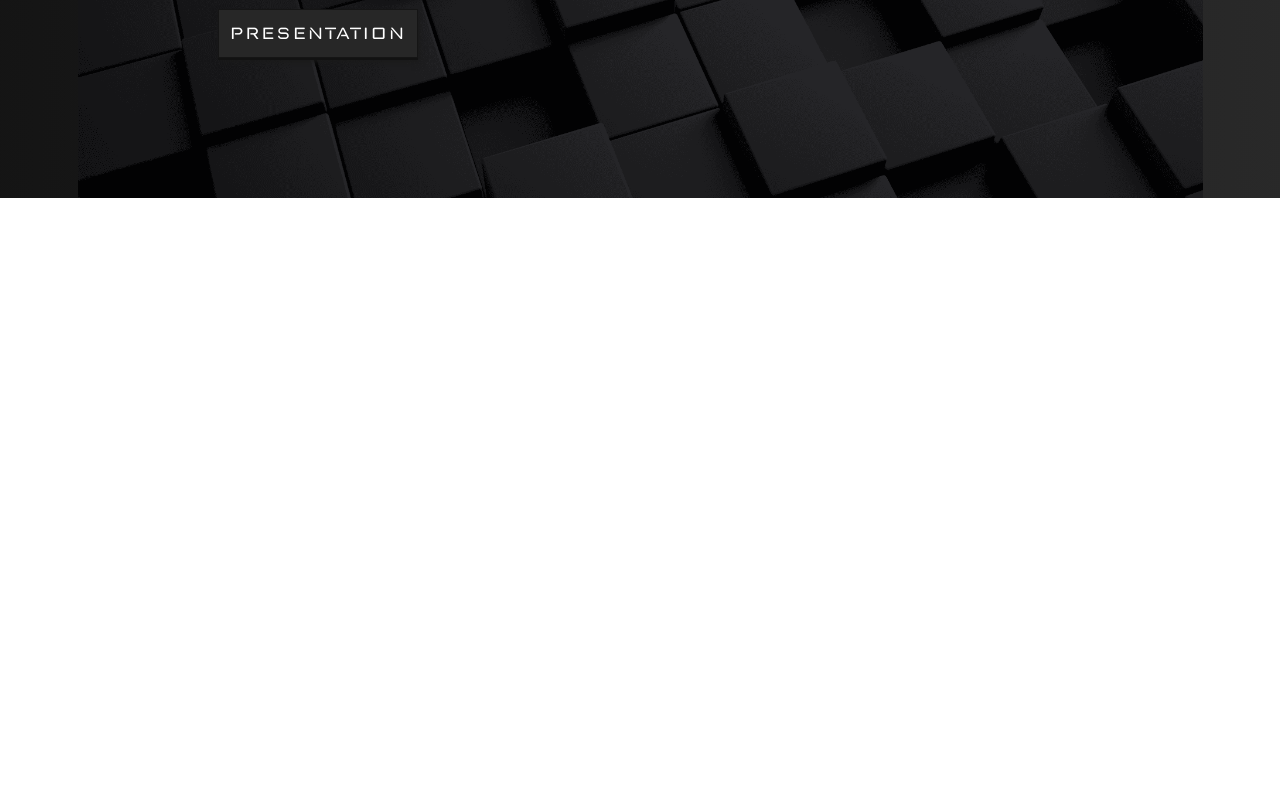
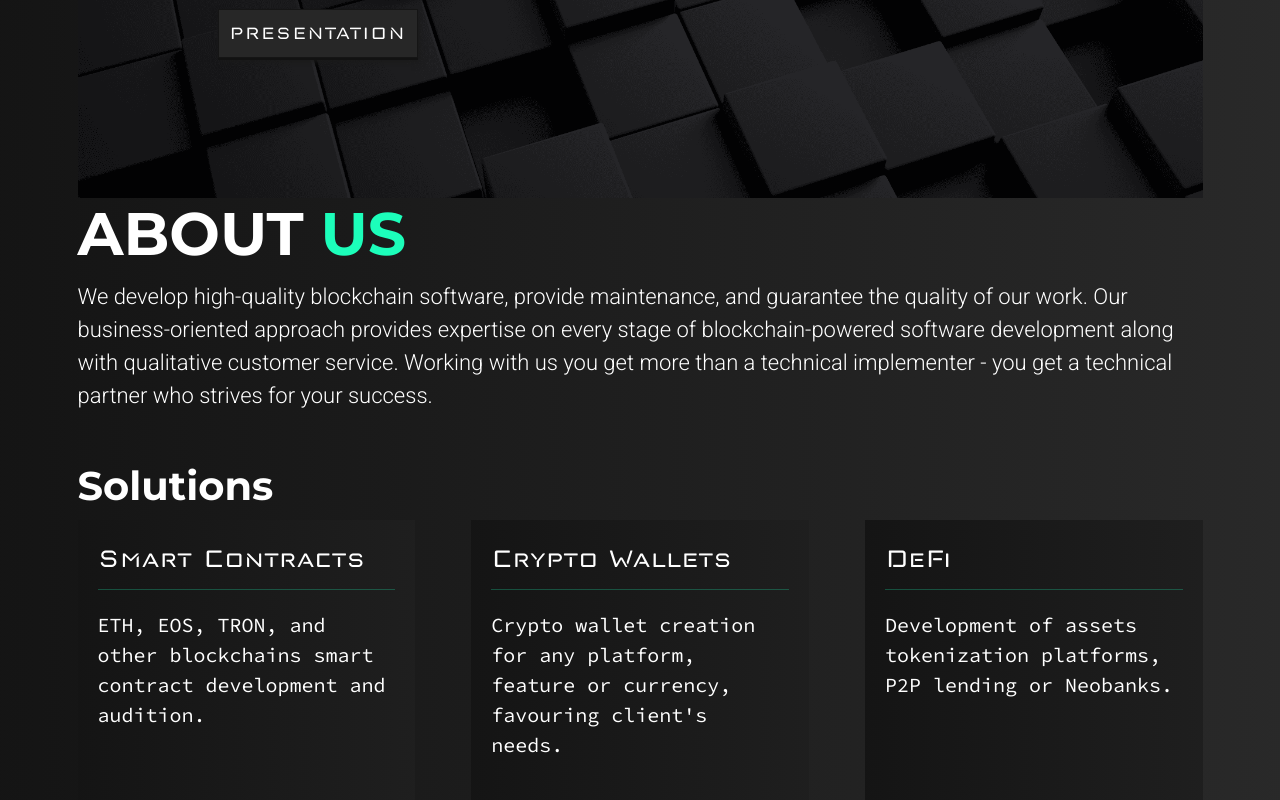
Before and after one commit to dcjwu/w3a-landing, a Next.js app: page / in a window 1280 px wide. Shown: the part 617-1417 px from the top of the page. Before the commit the page ends 815 px from the top, so only its background shows below. Built offline with nearby package versions, Linux system fonts and the light colour scheme.

Commit message:
Updated folder structure, implemented about header and cards with solutions.

```diff
--- /dev/null
+++ b/components/About/AboutBlock.jsx
@@ -0,0 +1,47 @@
+import BlockHeader from "../_UI/BlockHeader"
+import BlockSubheader from "../_UI/BlockSubheader"
+import SolutionsCard from "./SolutionsCard"
+
+const cardInfo = [
+   {
+      heading: "Smart contracts",
+      text: "ETH, EOS, TRON, and other blockchains smart contract development and audition."
+   },
+   {
+      heading: "Crypto wallets",
+      text: "Crypto wallet creation for any platform, feature or currency, favouring client's needs."
+   },
+   {
+      heading: "DeFi",
+      text: "Development of assets tokenization platforms, P2P lending or Neobanks."
+   }
+]
+
+const AboutBlock = () => {
+   return (
+      <div className="about">
+         <BlockHeader secondPart="us">
+            About
+         </BlockHeader>
+         <p className="about__text">
+            We develop high-quality blockchain software, provide maintenance, and guarantee the quality of our work. Our
+            business-oriented approach provides expertise on every stage of blockchain-powered software development
+            along with qualitative customer service. Working with us you get more than a technical implementer - you get
+            a technical partner who strives for your success.
+         </p>
+         <BlockSubheader>
+            Solutions
+         </BlockSubheader>
+         <div className="about__solutions">
+            {
+               cardInfo.map((cardData, index) => (
+                  <SolutionsCard key={cardData.heading} heading={cardData.heading} number={index + 1}
+                                 text={cardData.text}/>
+               ))
+            }
+         </div>
+      </div>
+   )
+}
+
+export default AboutBlock
--- /dev/null
+++ b/components/About/SolutionsCard.jsx
@@ -0,0 +1,18 @@
+import PropTypes from "prop-types"
+
+const SolutionsCard = ({ heading, text, number }) => {
+   return (
+      <div className="solution">
+         <h4>{heading}</h4>
+         <hr/>
+         <p>{text}</p>
+      </div>
+   )
+}
+
+SolutionsCard.propTypes = {
+   heading: PropTypes.string.isRequired,
+   text: PropTypes.string.isRequired
+}
+
+export default SolutionsCard
--- /dev/null
+++ b/components/_UI/BlockHeader.jsx
@@ -0,0 +1,11 @@
+import PropTypes from "prop-types"
+
+const BlockHeader = ({ children, secondPart }) => {
+   return (
+      <h2 className="custom__header">{children}<span> {secondPart}</span></h2>
+   )
+}
+
+BlockHeader.propTypes = { secondPart: PropTypes.string }
+
+export default BlockHeader
--- /dev/null
+++ b/components/_UI/BlockSubheader.jsx
@@ -0,0 +1,7 @@
+const BlockSubheader = ({ children }) => {
+   return (
+      <h3 className="custom__subheader">{children}</h3>
+   )
+}
+
+export default BlockSubheader
--- a/components/_UI/Spinner.jsx
+++ b/components/_UI/Spinner.jsx
@@ -39,7 +39,7 @@ const Spinner = ({ width, height }) => {
    )
 }
 
-Spinner.PropTypes = {
+Spinner.propTypes = {
    width: PropTypes.number.isRequired,
    height: PropTypes.number.isRequired
 }
--- a/pages/index.js
+++ b/pages/index.js
@@ -1,5 +1,6 @@
 import Head from "next/head"
 
+import AboutBlock from "../components/About/AboutBlock"
 import HeaderBlock from "../components/HeaderBlock"
 import Navbar from "../components/Navbar/Navbar"
 import UnderConstruction from "../components/UnderConstruction"
@@ -24,6 +25,7 @@ export default function Home() {
          <Navbar/>
          <div className="container">
             <HeaderBlock/>
+            <AboutBlock/>
             {/*<UnderConstruction/>*/}
          </div>
       </>
--- /dev/null
+++ b/styles/blocks/aboutBlock.scss
@@ -0,0 +1,34 @@
+@import "../vendor/vars";
+@import "../vendor/mixins";
+
+.about {
+  &__text {
+    margin-bottom: 5rem;
+    font-family: $font-main;
+    font-weight: $font-light;
+  }
+  &__solutions {
+    display: flex;
+    align-items: center;
+    justify-content: space-between;
+    & .solution {
+      padding: 2rem;
+      width: 30%;
+      height: 28rem;
+      background: linear-gradient(90deg, hsla(0, 0%, 8%, 1) 0%, hsla(0, 0%, 12%, 1) 100%);
+      h4 {
+        text-align: left;
+        font-size: 3.2rem;
+        text-transform: capitalize;
+      }
+      & hr {
+        margin-bottom: 2rem;
+        border-bottom: 1px solid $highlight-color;
+      }
+      p {
+        font-size: 2rem;
+        font-family: $font-text;
+      }
+    }
+  }
+}
--- a/styles/main.scss
+++ b/styles/main.scss
@@ -3,6 +3,7 @@
 @import "blocks/underConstruction";
 @import "blocks/navbar";
 @import "./blocks/headerBlock";
+@import "./blocks/aboutBlock";
 
 @font-face {
   font-family: 'neo latina Regular';
@@ -35,3 +36,24 @@
     }
   }
 }
+
+.custom {
+  &__header {
+    margin-bottom: 1rem;
+    font-family: $font-heading;
+    font-weight: $font-bold;
+    font-size: 6rem;
+    text-align: left;
+    text-transform: uppercase;
+    span {
+      color: $highlight-color;
+    }
+  }
+  &__subheader {
+    margin-bottom: 1rem;
+    font-family: $font-heading;
+    font-weight: $font-bold;
+    font-size: 4rem;
+    text-align: left;
+  }
+}
```
